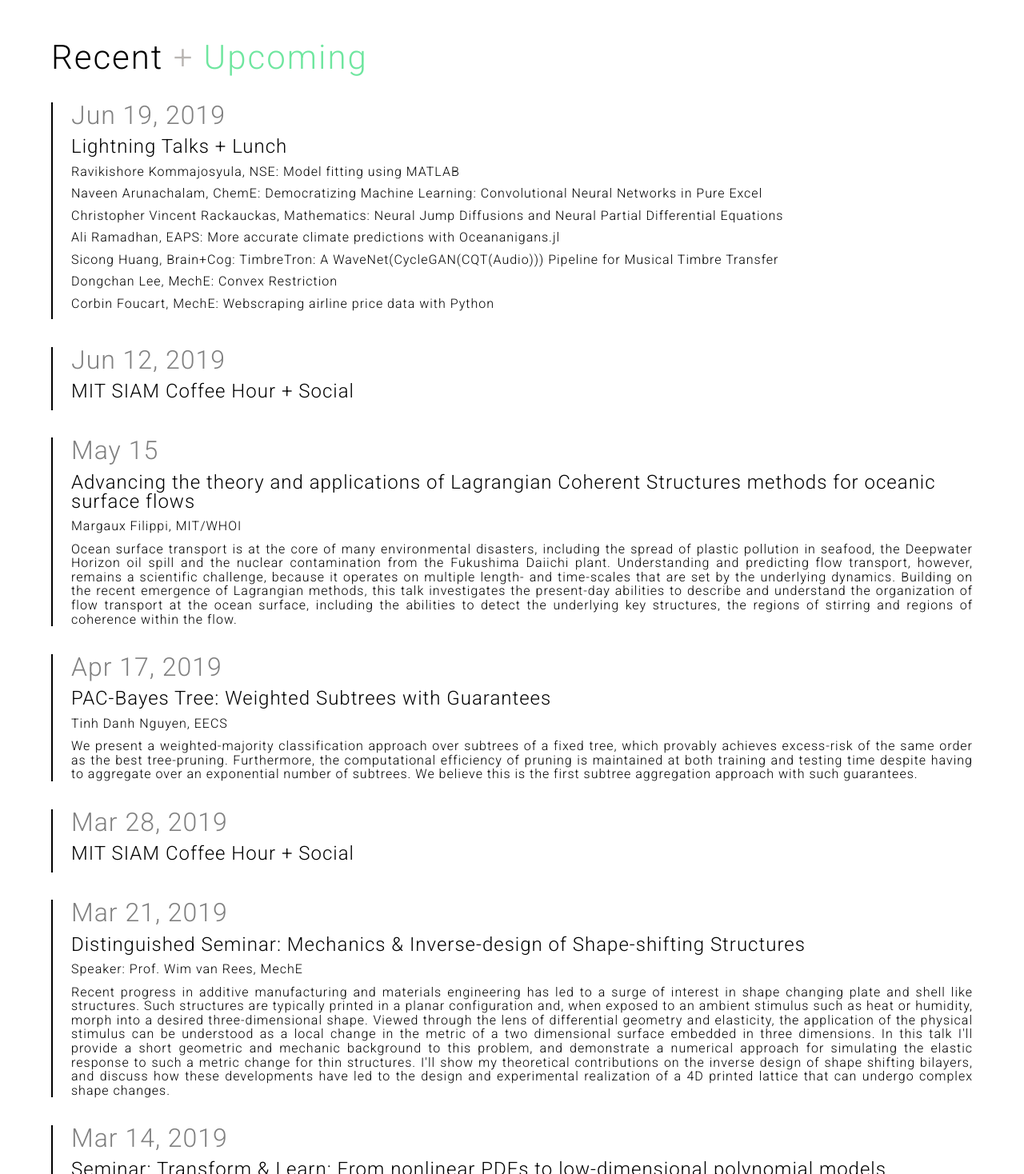
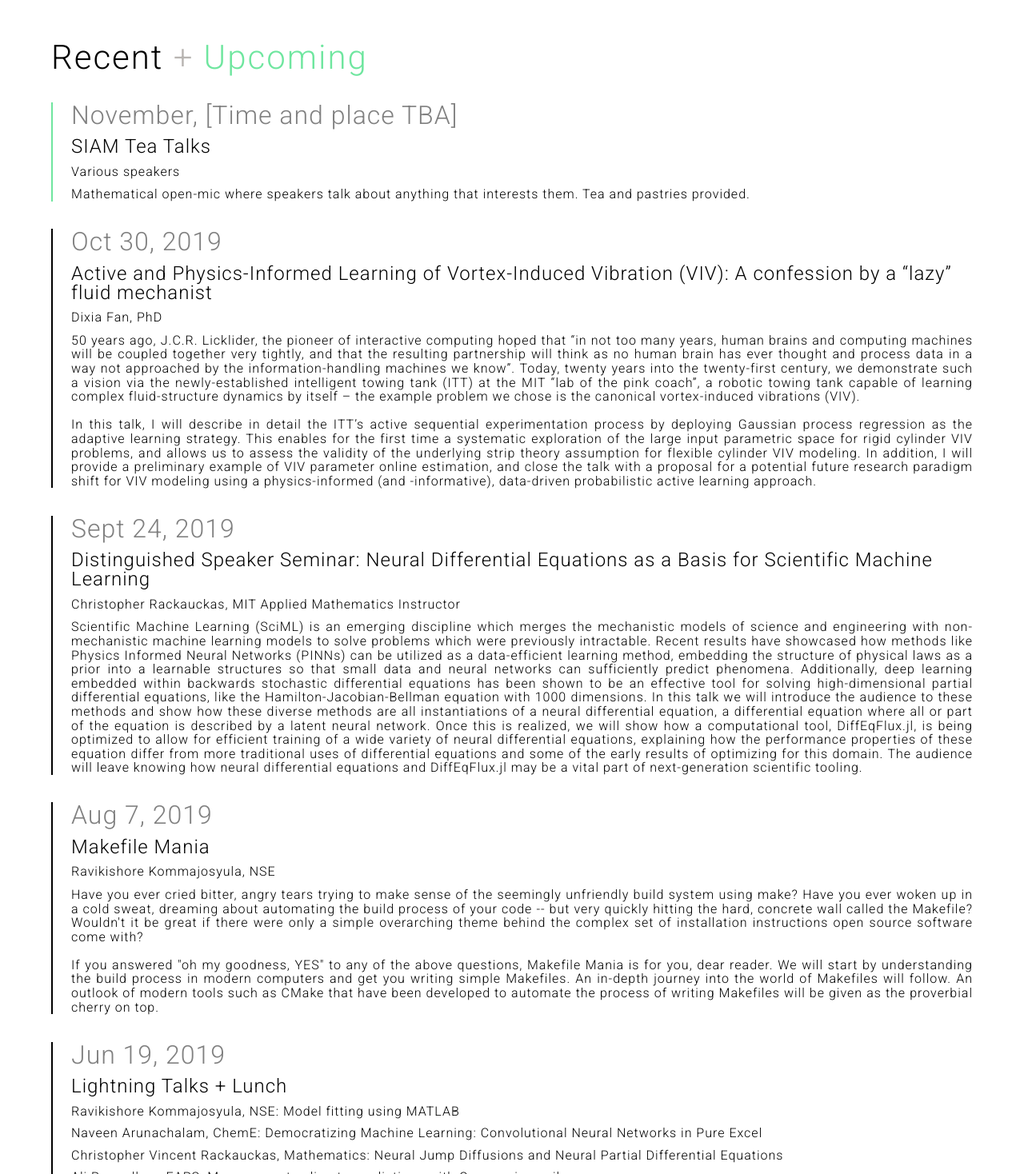
Before and after one commit to aaroncharous/SIAM_MIT_website, a plain HTML site: page index.html in a window 1280 px wide. Shown: the part 900-2368 px from the top of the page at 80% size. Drawn offline with Linux system fonts and the light colour scheme; a web font is replaced by a local one.

Commit message:
updates to events June - Oct

```diff
--- a/index.html
+++ b/index.html
@@ -74,6 +74,103 @@
   </div>
   <div class="rest-of-page-container">
   <div id="events"> Recent <span id='events-plus'>+</span> <span id="upcoming">Upcoming</span>
+    <div class="event-container">
+      <div class="upcoming-event-content">
+      <h2>November, [Time and place TBA]</h2>
+      <h3>SIAM Tea Talks</h3>
+      <h4>Various speakers</h4>
+      <p> Mathematical open-mic where speakers talk about anything that
+      interests them. Tea and pastries provided. </p>
+      </div>
+    </div>
+    <div class="event-container">
+      <div class="event-content">
+      <h2>Oct 30, 2019</h2>
+      <h3> Active and Physics-Informed Learning of Vortex-Induced Vibration (VIV): A confession by a “lazy” fluid mechanist </h3>
+      <h4>Dixia Fan, PhD</h4>
+      <p>
+      50 years ago, J.C.R. Licklider, the pioneer of interactive computing hoped
+      that “in not too many years, human brains and computing machines will be
+      coupled together very tightly, and that the resulting partnership will
+      think as no human brain has ever thought and process data in a way not
+      approached by the information-handling machines we know”. Today, twenty
+      years into the twenty-first century, we demonstrate such a vision via the
+      newly-established intelligent towing tank (ITT) at the MIT “lab of the
+      pink coach”, a robotic towing tank capable of learning complex
+      fluid-structure dynamics by itself – the example problem we chose is the
+      canonical vortex-induced vibrations (VIV).
+      <br>
+      <br>
+      In this talk, I will describe in detail the ITT’s active sequential
+      experimentation process by deploying Gaussian process regression as the adaptive
+      learning strategy. This enables for the first time a systematic exploration of
+      the large input parametric space for rigid cylinder VIV problems, and allows us
+      to assess the validity of the underlying strip theory assumption for flexible
+      cylinder VIV modeling. In addition, I will provide a preliminary example of VIV
+      parameter online estimation, and close the talk with a proposal for a potential
+      future research paradigm shift for VIV modeling using a physics-informed (and
+      -informative), data-driven probabilistic active learning approach.
+      </p>
+      </div>
+    </div>
+    <div class="event-container">
+      <div class="event-content">
+      <h2>Sept 24, 2019</h2>
+      <h3>Distinguished Speaker Seminar: Neural Differential Equations as a
+        Basis for Scientific Machine Learning
+      </h3>
+      <h4>Christopher Rackauckas, MIT Applied Mathematics Instructor</h4>
+      <p>
+        Scientific Machine Learning (SciML) is an emerging discipline which merges
+        the mechanistic models of science and engineering with non-mechanistic
+        machine learning models to solve problems which were previously
+        intractable. Recent results have showcased how methods like Physics
+        Informed Neural Networks (PINNs) can be utilized as a data-efficient
+        learning method, embedding the structure of physical laws as a prior into
+        a learnable structures so that small data and neural networks can
+        sufficiently predict phenomena. Additionally, deep learning embedded
+        within backwards stochastic differential equations has been shown to be an
+        effective tool for solving high-dimensional partial differential
+        equations, like the Hamilton-Jacobian-Bellman equation with 1000
+        dimensions. In this talk we will introduce the audience to these methods
+        and show how these diverse methods are all instantiations of a neural
+        differential equation, a differential equation where all or part of the
+        equation is described by a latent neural network. Once this is realized,
+        we will show how a computational tool, DiffEqFlux.jl, is being optimized
+        to allow for efficient training of a wide variety of neural differential
+        equations, explaining how the performance properties of these equation
+        differ from more traditional uses of differential equations and some of
+        the early results of optimizing for this domain. The audience will leave
+        knowing how neural differential equations and DiffEqFlux.jl may be a vital
+        part of next-generation scientific tooling.
+      </p>
+      </div>
+    </div>
+    <div class="event-container">
+      <div class="event-content">
+      <h2>Aug 7, 2019</h2>
+      <h3>Makefile Mania</h3>
+      <h4>Ravikishore Kommajosyula, NSE</h4>
+      <p>
+          Have you ever cried bitter, angry tears trying to make sense of the
+          seemingly unfriendly build system using make? Have you ever woken up
+          in a cold sweat, dreaming about automating the build process of your
+          code -- but very quickly hitting the hard, concrete wall called the
+          Makefile? Wouldn't it be great if there were only a simple overarching
+          theme behind the complex set of installation instructions open source
+          software come with?
+          <br>
+          <br>
+          If you answered "oh my goodness, YES" to any of the above questions,
+          Makefile Mania is for you, dear reader.  We will start by understanding
+          the build process in modern computers and get you writing simple
+          Makefiles.  An in-depth journey into the world of Makefiles will follow.
+          An outlook of modern tools such as CMake that have been developed to
+          automate the process of writing Makefiles will be given as the proverbial
+          cherry on top.
+      </p>
+      </div>
+    </div>
     <div class="event-container">
       <div class="event-content">
       <h2>Jun 19, 2019</h2>
```
